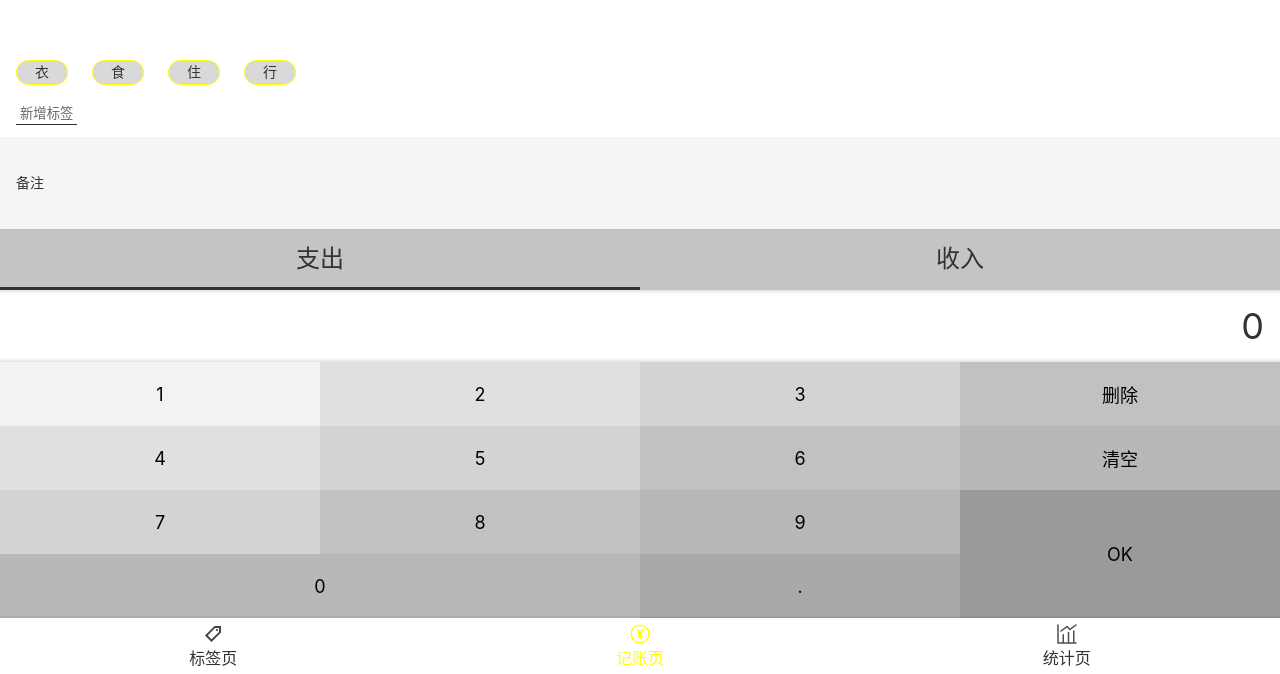
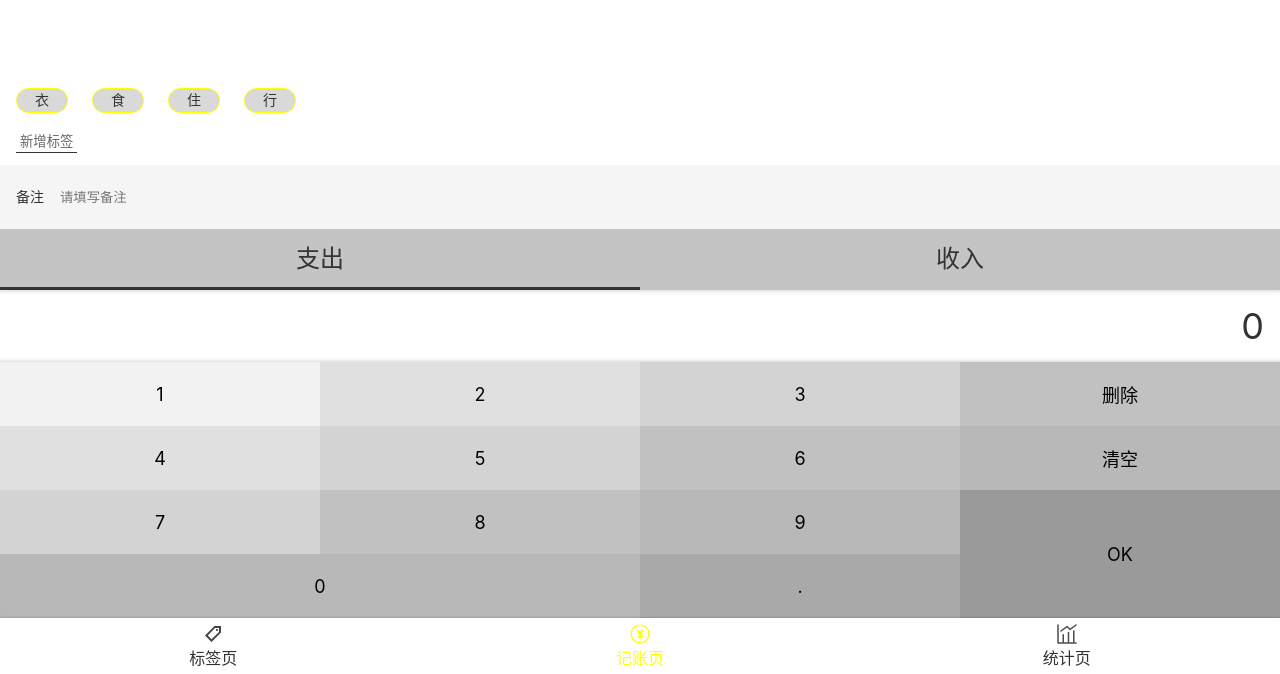
Before and after one commit to tengchunlei/lichi, a React app: page /tags/1#/money in a window 1280 px wide. Shown: the part 126-800 px from the top of the page. Built offline with nearby package versions, Linux system fonts and the light colour scheme.

Commit message:
complete Tag.tsx CSS

```diff
--- /dev/null
+++ b/src/components/Center.tsx
@@ -0,0 +1,9 @@
+import styled from "styled-components";
+
+const Center=styled.div`
+  display:flex;
+  justify-content:center ;
+  align-items: center;
+  flex-direction: column;
+`
+export{Center};
--- a/src/components/Input.tsx
+++ b/src/components/Input.tsx
@@ -9,7 +9,7 @@ const Label =styled.label`
     > input{
       display:block;
       width:100%;
-      height:72px;
+      height:44px;
       background:none;
       border:none;
     }
--- /dev/null
+++ b/src/components/Space.tsx
@@ -0,0 +1,6 @@
+import styled from "styled-components";
+
+const Space =styled.div`
+    height:16px;
+`
+export {Space};
--- a/src/views/Money/NoteSection.tsx
+++ b/src/views/Money/NoteSection.tsx
@@ -19,7 +19,8 @@ const NoteSection:React.FC<Props> =(props)=>{
     }
     return(
         <Wrapper>
-            <Input label="备注" type ="text" value={note} onChange={onChange}/>
+            <Input label="备注" type ="text" value={note} onChange={onChange}
+            placeholder="请填写备注"/>
         </Wrapper>
     )
 }
--- a/src/views/Tag.tsx
+++ b/src/views/Tag.tsx
@@ -5,6 +5,9 @@ import {useTags} from "useTags";
 import Icon from "components/Icon";
 import {Button} from "components/Button";
 import styled from "styled-components";
+import {Input} from "components/Input";
+import {Space} from "components/Space";
+import { Center } from "components/Center";
     type Params = {
         id:string
     }
@@ -17,8 +20,14 @@ const Topbar =styled.header`
     padding:14px;
     background: white;
 `
+const InputWrapper = styled.div`
+    background: white;
+    padding: 14px 16px;
+    margin-top:8px;
+`
 
-    const Tag:React.FC=(props)=>{
+
+const Tag:React.FC=(props)=>{
         const {findTag} = useTags();
         let {id}=useParams<Params>();
         const tag =findTag(parseInt(id));
@@ -30,16 +39,18 @@ const Topbar =styled.header`
                     <span>编辑标签</span>
                     <Icon name=""/>
                 </Topbar>
-
+            <InputWrapper>
                 <div>
-                    <label>
-                        <span>标签名</span>
-                        <input type="text" placeholder="标签名"/>
-                    </label>
+                   <Input label="标签名" type ="text" placeholder="标签名"/>
                 </div>
-
+            </InputWrapper>
                 <div>
+                    <Center>
+                    <Space/>
+                    <Space/>
+                    <Space/>
                 <Button>删除标签</Button>
+                    </Center>
                 </div>
             </Layout>
     );
--- a/src/views/Tags.tsx
+++ b/src/views/Tags.tsx
@@ -5,17 +5,8 @@ import styled from "styled-components";
 import Icon from "components/Icon";
 import { Link } from "react-router-dom";
 import {Button} from "components/Button";
-
-
-const Center=styled.div`
-  display:flex;
-  justify-content:center ;
-  align-items: center;
-  flex-direction: column;
-`
-const Space =styled.div`
-    height:16px;
-`
+import {Center} from "components/Center";
+import {Space} from "../components/Space";
 
 const TagList=styled.ol`
     font-size: 16px;
```
